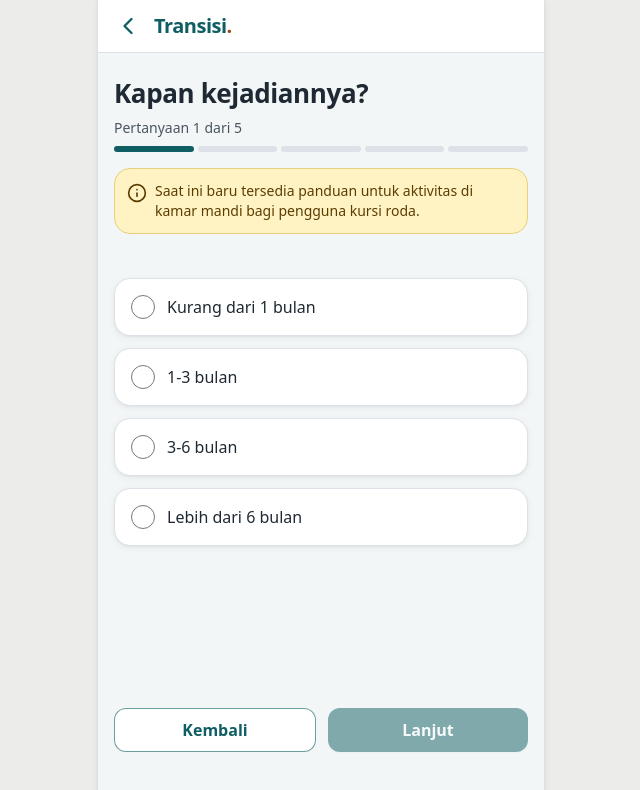
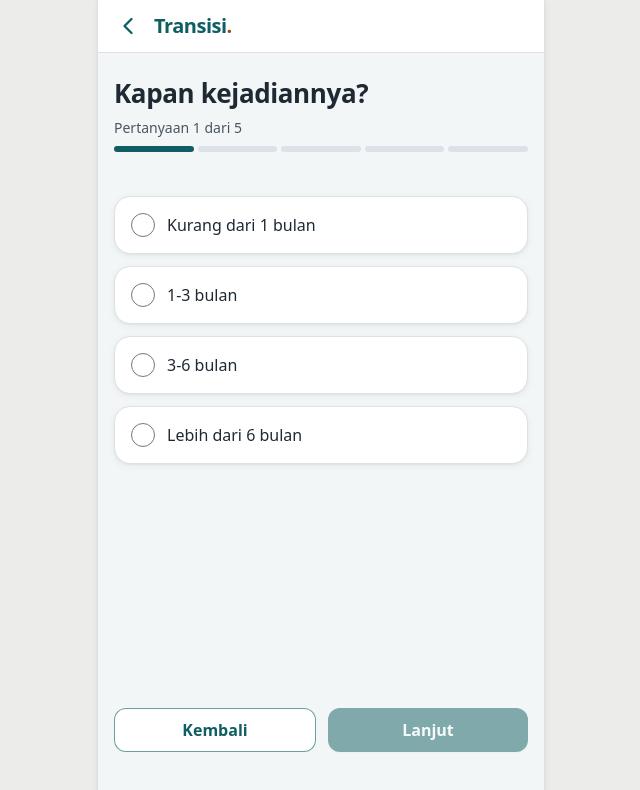
Before and after one commit to titohanafi/transisidnr, a React (Vite) app: page /#/mulai/1 in a window 1280 px wide. Shown: the top 790 px of the page, without its empty margins (319-959 px from the left). Built offline with nearby package versions, Linux system fonts and the light colour scheme.

Commit message:
Pertanyaan awal: hapus catatan cakupan panduan
Co-Authored-By: Claude Sonnet 5.5 <noreply@anthropic.com>

```diff
--- a/content/ui.json
+++ b/content/ui.json
@@ -156,7 +156,6 @@
   "onboarding": {
     "judul": "Beberapa pertanyaan singkat",
     "indikator": "Pertanyaan {n} dari {total}",
-    "cakupan": "Saat ini baru tersedia panduan untuk aktivitas di kamar mandi bagi pengguna kursi roda.",
     "lanjutTerakhir": "Lanjut"
   },
   "asesmen": {
--- a/src/domain/schema.ts
+++ b/src/domain/schema.ts
@@ -241,7 +241,7 @@ export const uiSchema = z
       ya: teks,
       batal: teks,
     }),
-    onboarding: z.object({ judul: teks, indikator: teks, cakupan: teks, lanjutTerakhir: teks }),
+    onboarding: z.object({ judul: teks, indikator: teks, lanjutTerakhir: teks }),
     asesmen: z.object({
       ruangan: teks,
       ubahRuangan: teks,
--- a/src/screens/Onboarding.tsx
+++ b/src/screens/Onboarding.tsx
@@ -1,4 +1,3 @@
-import { Info } from "lucide-react";
 import { Navigate, useNavigate, useParams } from "react-router-dom";
 import { BilahKemajuan } from "../components/BilahKemajuan";
 import { Halaman } from "../components/Halaman";
@@ -41,12 +40,6 @@ export function Onboarding() {
             {indikator}
           </p>
           <BilahKemajuan n={n} total={soal.length} label={indikator} />
-          {n === 1 && (
-            <aside className="mt-4 flex items-start gap-2 rounded-kartu border border-catatan-garis bg-catatan-muda p-3 text-catatan">
-              <Info className="mt-0.5 h-5 w-5 shrink-0" strokeWidth={2} aria-hidden="true" focusable="false" />
-              <p className="text-kecil">{teks.cakupan}</p>
-            </aside>
-          )}
         </>
       }
     >
```
